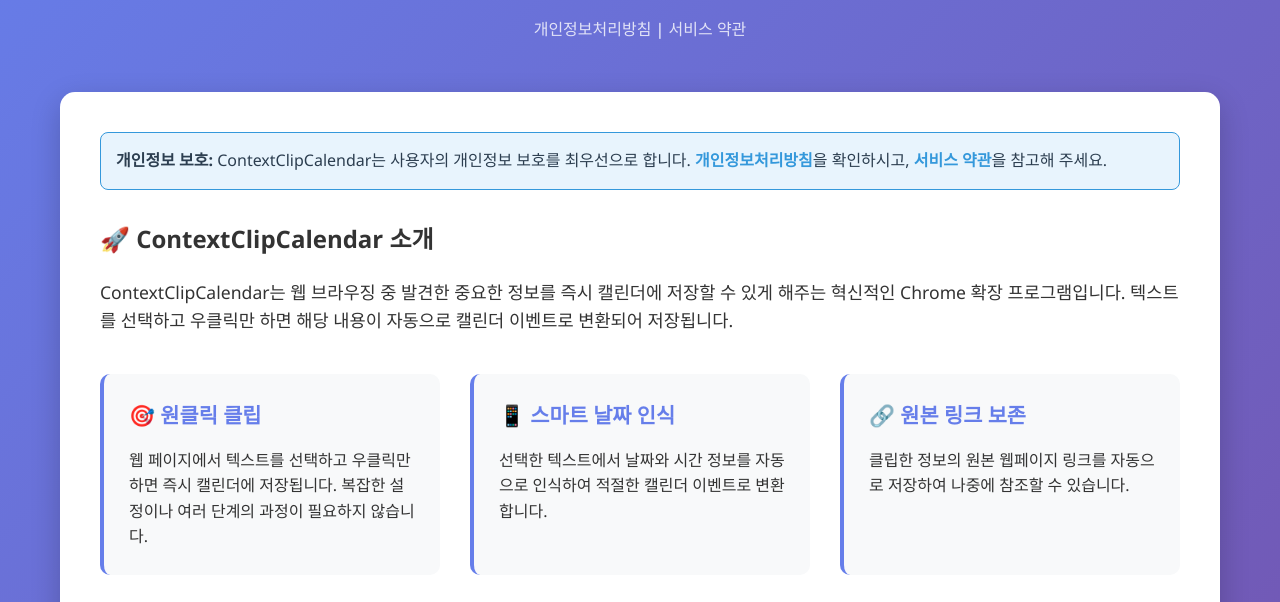
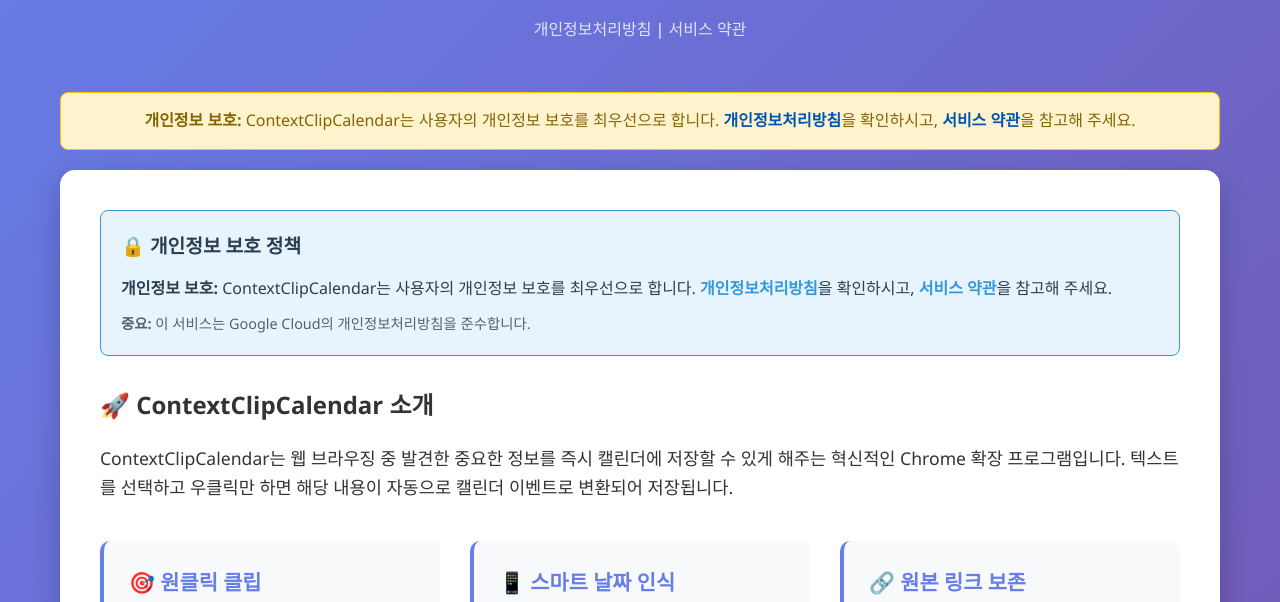
Before and after one commit to aucus/ContextClipCalendar, a browser extension: page index.html in a window 1280 px wide. Shown: the part 141-743 px from the top of the page. Drawn offline with Linux system fonts and the light colour scheme.

Commit message:
Add prominent privacy policy links and enhance visibility for Google OAuth compliance

```diff
--- a/index.html
+++ b/index.html
@@ -5,8 +5,11 @@
     <meta name="viewport" content="width=device-width, initial-scale=1.0">
     <title>ContextClipCalendar - 컨텍스트 클립 캘린더</title>
     <meta name="description" content="ContextClipCalendar - 개인정보처리방침 및 서비스 약관이 포함된 Chrome 확장 프로그램">
+    <meta name="privacy-policy" content="https://aucus.github.io/ContextClipCalendar/privacy-policy.html">
+    <meta name="terms-of-service" content="https://aucus.github.io/ContextClipCalendar/terms-of-service.html">
     <link rel="privacy-policy" href="privacy-policy.html">
     <link rel="terms-of-service" href="terms-of-service.html">
+    <link rel="canonical" href="https://aucus.github.io/ContextClipCalendar/">
     <style>
         * {
             margin: 0;
@@ -59,6 +62,30 @@
 
         .header-link:hover {
             opacity: 1;
+            text-decoration: underline;
+        }
+
+        .top-notice {
+            background: #fff3cd;
+            border: 1px solid #ffc107;
+            border-radius: 8px;
+            padding: 15px;
+            margin-bottom: 20px;
+            text-align: center;
+        }
+
+        .top-notice p {
+            margin: 0;
+            color: #856404;
+        }
+
+        .notice-link {
+            color: #0056b3;
+            text-decoration: none;
+            font-weight: bold;
+        }
+
+        .notice-link:hover {
             text-decoration: underline;
         }
 
@@ -174,8 +201,14 @@
             background: #e8f4fd;
             border: 1px solid #3498db;
             border-radius: 8px;
-            padding: 15px;
+            padding: 20px;
             margin-bottom: 30px;
+        }
+
+        .privacy-notice h3 {
+            color: #2c3e50;
+            margin-bottom: 15px;
+            font-size: 1.2rem;
         }
 
         .privacy-notice p {
@@ -183,13 +216,13 @@
             color: #2c3e50;
         }
 
-        .privacy-notice a {
+        .privacy-link {
             color: #3498db;
             text-decoration: none;
             font-weight: bold;
         }
 
-        .privacy-notice a:hover {
+        .privacy-link:hover {
             text-decoration: underline;
         }
 
@@ -235,11 +268,21 @@
             </div>
         </div>
 
+        <div class="top-notice">
+            <p><strong>개인정보 보호:</strong> ContextClipCalendar는 사용자의 개인정보 보호를 최우선으로 합니다.
+            <a href="privacy-policy.html" class="notice-link">개인정보처리방침</a>을 확인하시고,
+            <a href="terms-of-service.html" class="notice-link">서비스 약관</a>을 참고해 주세요.</p>
+        </div>
+
         <div class="main-content">
             <div class="privacy-notice">
+                <h3>🔒 개인정보 보호 정책</h3>
                 <p><strong>개인정보 보호:</strong> ContextClipCalendar는 사용자의 개인정보 보호를 최우선으로 합니다.
-                <a href="privacy-policy.html">개인정보처리방침</a>을 확인하시고,
-                <a href="terms-of-service.html">서비스 약관</a>을 참고해 주세요.</p>
+                <a href="privacy-policy.html" class="privacy-link">개인정보처리방침</a>을 확인하시고,
+                <a href="terms-of-service.html" class="privacy-link">서비스 약관</a>을 참고해 주세요.</p>
+                <p style="margin-top: 10px; font-size: 0.9em; opacity: 0.8;">
+                    <strong>중요:</strong> 이 서비스는 Google Cloud의 개인정보처리방침을 준수합니다.
+                </p>
             </div>
 
             <h2>🚀 ContextClipCalendar 소개</h2>
```
